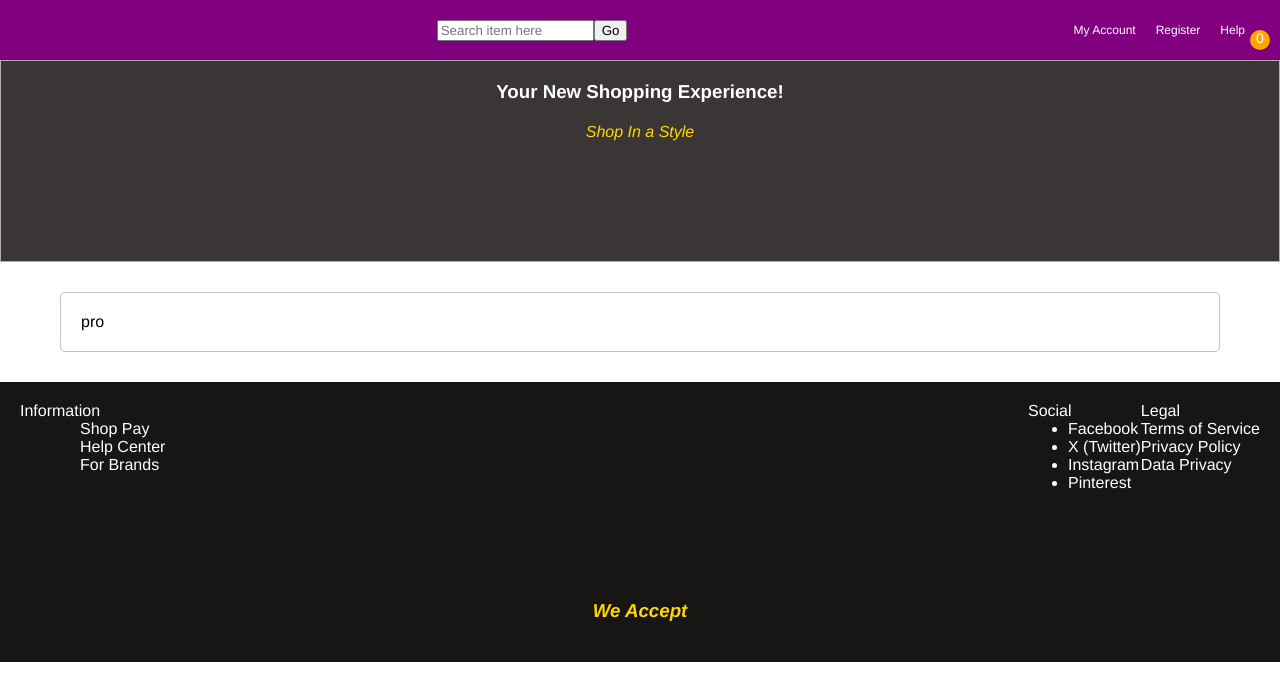
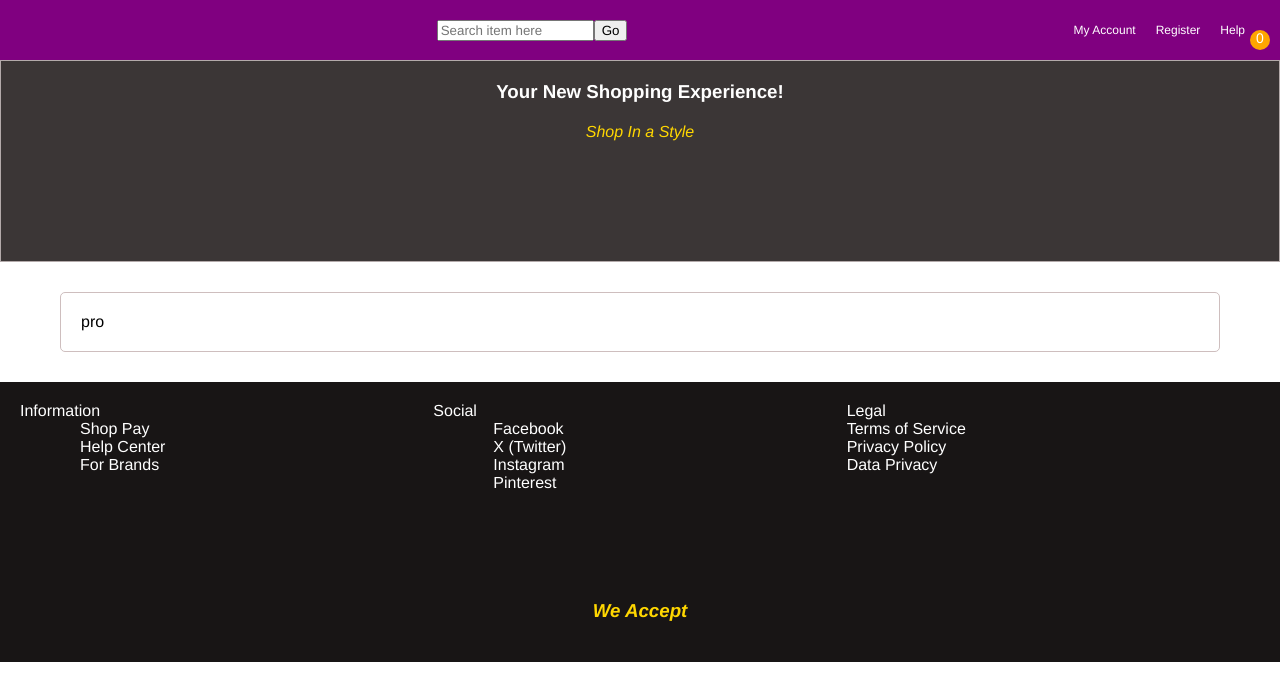
Before and after one commit to Tetka3/np-ecommerce, a React (Create React App) app: page / in a window 1280 px wide. Shown: the top 700 px of the page. Built offline with nearby package versions, Linux system fonts and the light colour scheme.

Commit message:
first commit

```diff
--- a/src/components/style.css
+++ b/src/components/style.css
@@ -169,14 +169,14 @@
     list-style: none;
     margin-left: 20px;
 }
-.top-center{
+.topCenter{
     flex: 1;
 }
-.top-center ul{
+.topCenter ul{
     list-style: none;
     margin-left: 20px;
 }
-.top-right{
+.topRight{
     flex: 1;
 }
 .bottom{
@@ -186,7 +186,6 @@
     align-items: center;
     justify-content: center;
     transition: all 0.3s ease;
-
 }
 .bottom img{
     width: 40px;
@@ -200,12 +199,12 @@
     padding: 20px;
     font-size: 18px;
 }
-.cart-body{
+.cartBody{
     display: flex;
     padding: 20px;
     gap: 10px;
 }
-.cart-product{
+.cartProduct{
     display: flex;
     flex-direction: column;
     flex: 2;
@@ -222,13 +221,13 @@
     display: flex;
     flex-direction: column;
 }
-.product-details{
+.productDetails{
     display: flex;
 }
-.cart-image{
+.cartImage{
     padding: 10px;
 }
-.cart-image img{
+.cartImage img{
     height: 70%;
     width: 80%
 }
@@ -240,7 +239,7 @@
     display: flex;
     flex-direction: column;
 }
-.delivery-date{
+.deliveryDate{
     display: flex;
     gap: 10px;
     margin-top: 10px;
```
